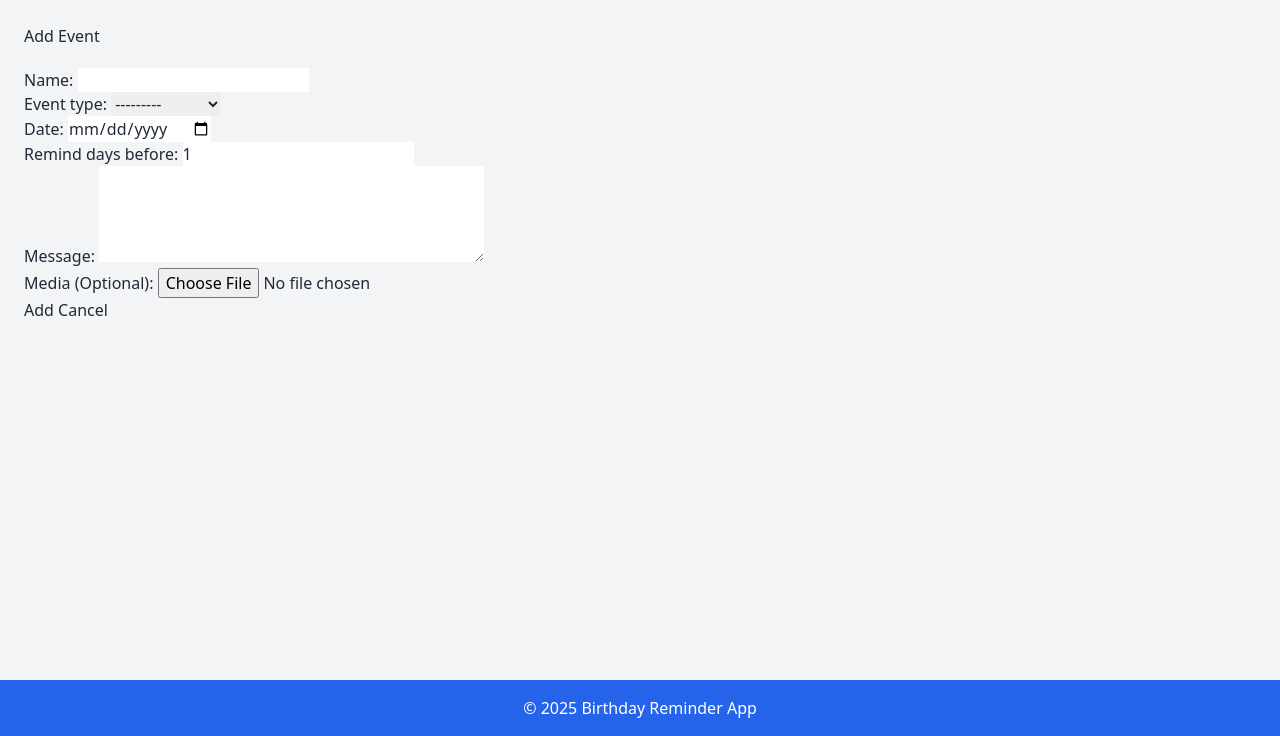
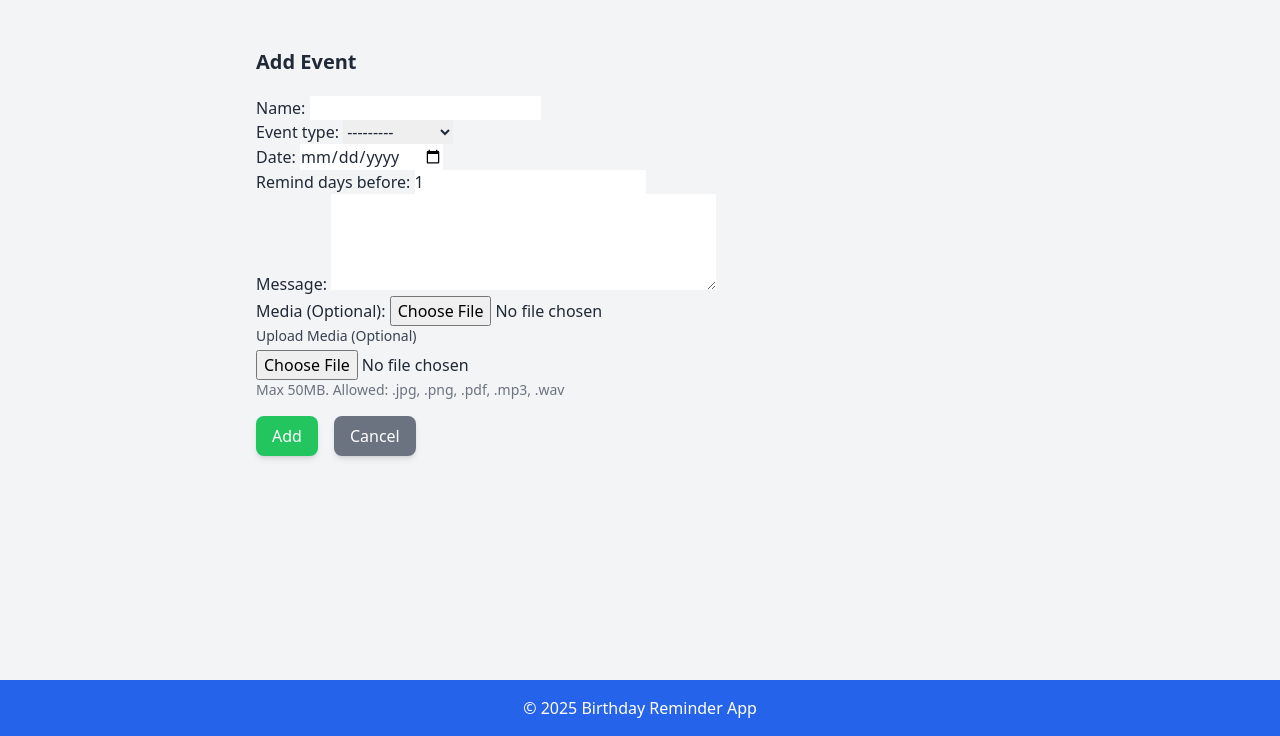
Before and after one commit to Harshit-code-tech/Reminder, a Django app: page /reminders/create/ in a window 1280 px wide. Shown: the part 64-800 px from the top of the page. Run offline with Django 5.2, Linux system fonts and the light colour scheme; the visitor is signed in with stand-in values (Sample User, id 1); some libraries are stand-ins or nearby versions.

Commit message:
Update event_form.html

```diff
--- a/reminders/templates/reminders/event_form.html
+++ b/reminders/templates/reminders/event_form.html
@@ -1,14 +1,36 @@
 {% extends 'base.html' %}
-
 {% block title %}{% if form.instance.pk %}Edit{% else %}Add{% endif %} Event{% endblock %}
-
 {% block content %}
-<h2>{% if form.instance.pk %}Edit{% else %}Add{% endif %} Event</h2>
-
-<form method="post" style="margin-top: 20px;">
+<div class="max-w-3xl mx-auto mt-6">
+  <h2 class="text-xl font-semibold mb-4">{% if form.instance.pk %}Edit{% else %}Add{% endif %} Event</h2>
+  <form method="post" enctype="multipart/form-data" style="margin-top: 20px;">
     {% csrf_token %}
     {{ form.as_p }}
-    <button type="submit" class="btn glow">{% if form.instance.pk %}Update{% else %}Add{% endif %}</button>
-    <a href="{% url 'event_list' %}" class="btn btn-secondary glow">Cancel</a>
-</form>
+    <div class="mb-4">
+      <label for="id_media" class="block text-sm font-medium text-gray-700">Upload Media (Optional)</label>
+      <input type="file" name="media" id="id_media" accept=".jpg,.png,.pdf,.mp3,.wav" class="mt-1 block w-full">
+      <p class="text-sm text-gray-500">Max 50MB. Allowed: .jpg, .png, .pdf, .mp3, .wav</p>
+      {% if form.instance.pk and form.instance.media_url %}
+        <p class="text-gray-600 mt-2">Current Media:</p>
+        {% if form.instance.media_type == 'image' %}
+          <img src="{{ form.instance.media_url }}" alt="Event Image" class="max-w-xs rounded-lg shadow-md">
+        {% elif form.instance.media_type == 'audio' %}
+          <audio controls>
+            <source src="{{ form.instance.media_url }}" type="{{ form.instance.media_type }}">
+            Your browser does not support the audio element.
+          </audio>
+        {% endif %}
+        <label class="mt-2 block">
+          <input type="checkbox" name="remove_media" class="mr-2"> Remove Media
+        </label>
+      {% endif %}
+    </div>
+    <div class="flex gap-4">
+      <button type="submit" class="btn glow bg-green-500 text-white px-4 py-2 rounded-lg hover:bg-green-600 transition shadow-md">
+        {% if form.instance.pk %}Update{% else %}Add{% endif %}
+      </button>
+      <a href="{% url 'event_list' %}" class="btn btn-secondary glow bg-gray-500 text-white px-4 py-2 rounded-lg hover:bg-gray-600 transition shadow-md">Cancel</a>
+    </div>
+  </form>
+</div>
 {% endblock %}
```
